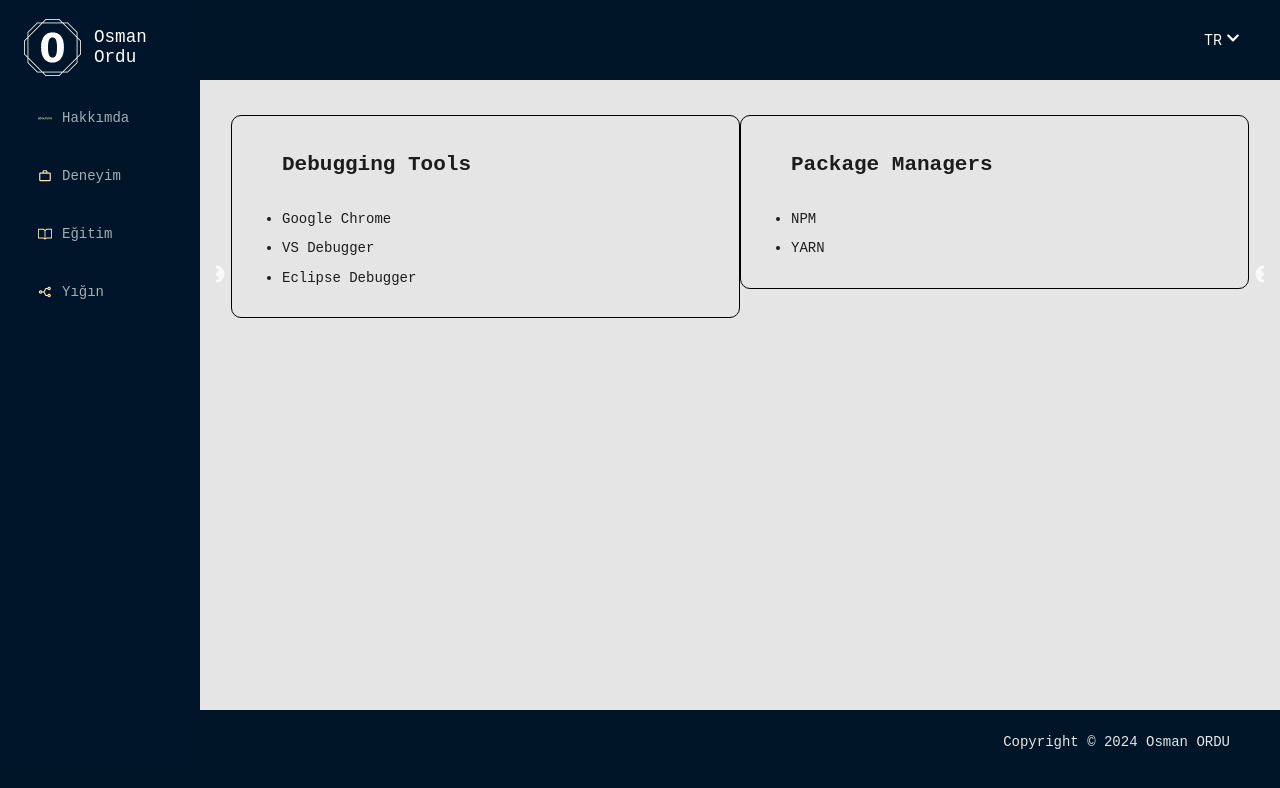
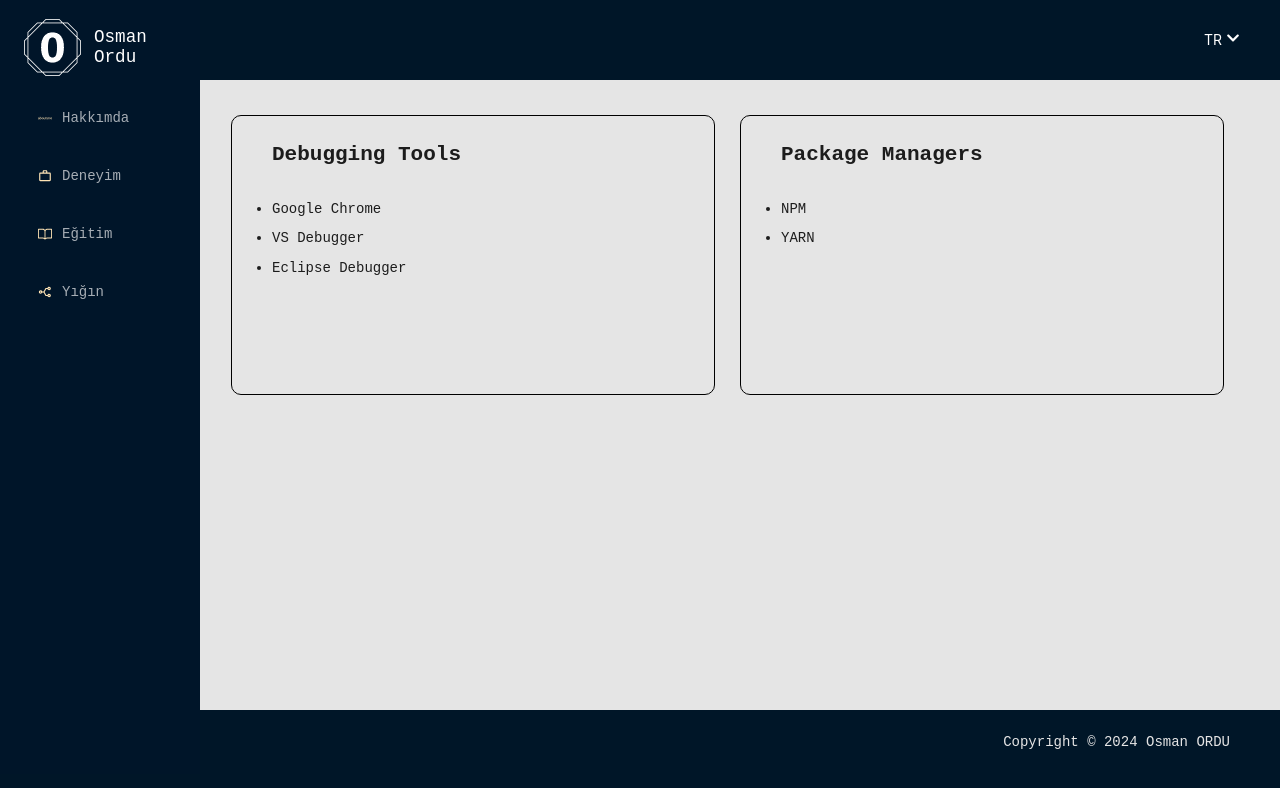
Before and after one commit to Osman-ordu/porfolio, a React (Vite) app: page /stack in a window 1280 px wide. Shown: the top 788 px of the page. Built offline with nearby package versions, Linux system fonts and the light colour scheme; a web font is replaced by a local one.

Commit message:
Stack card styles and  classname fix

```diff
--- a/src/components/slider/index.jsx
+++ b/src/components/slider/index.jsx
@@ -9,7 +9,8 @@ const CSlider = ({children}) => {
         infinite: true,
         speed: 300,
         slidesToShow: 2,
-        slidesToScroll: 1
+        slidesToScroll: 1,
+        arrows:false
       };
   return (
     <Slider {...settings}>
--- a/src/pages/stack/index.jsx
+++ b/src/pages/stack/index.jsx
@@ -45,10 +45,10 @@ const Stack = () => {
     },
   ];
   return (
-    <section className={styles['cStack']}>
+    <section className={styles['c-stack']}>
       <CSlider>
       {techStackData.map((stack,index) => (
-      <div className={styles['cStack__card']} key={index}>
+      <div className={styles['c-stack__card']} key={index}>
         <ul>
         <h2>{stack.title}</h2>
           {stack.techs.map((tech,index) => (
--- a/src/pages/stack/styles.module.scss
+++ b/src/pages/stack/styles.module.scss
@@ -1,12 +1,12 @@
 @import "../../styles/center.scss";
 
-.cStack {
+.c-stack {
 
     &__card {
         @include displayCenterDrCol();
-        max-width: 100%;
+        max-width: 95%;
         border: 1px solid #000;
-        padding: 10px;
         border-radius: 10px;
+        height: 35vh;
     }
 }
```
